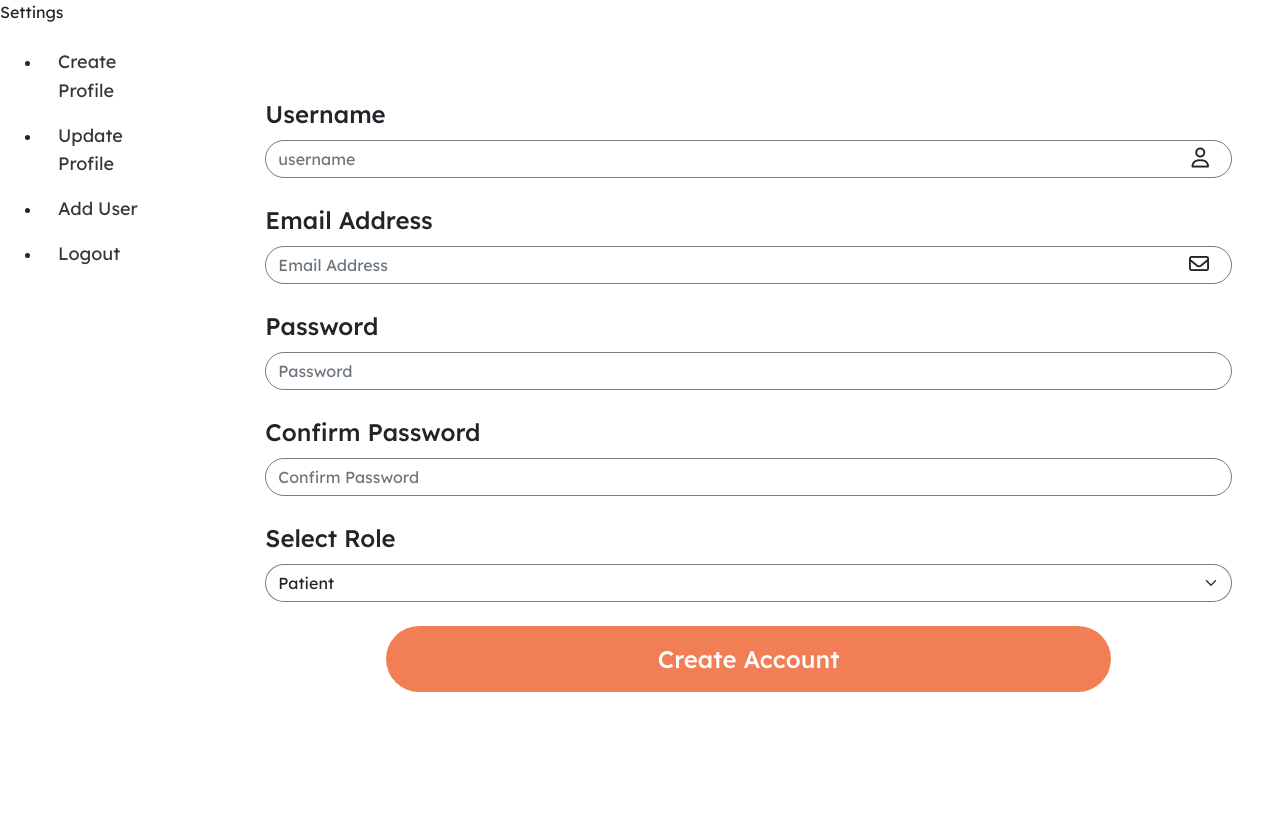
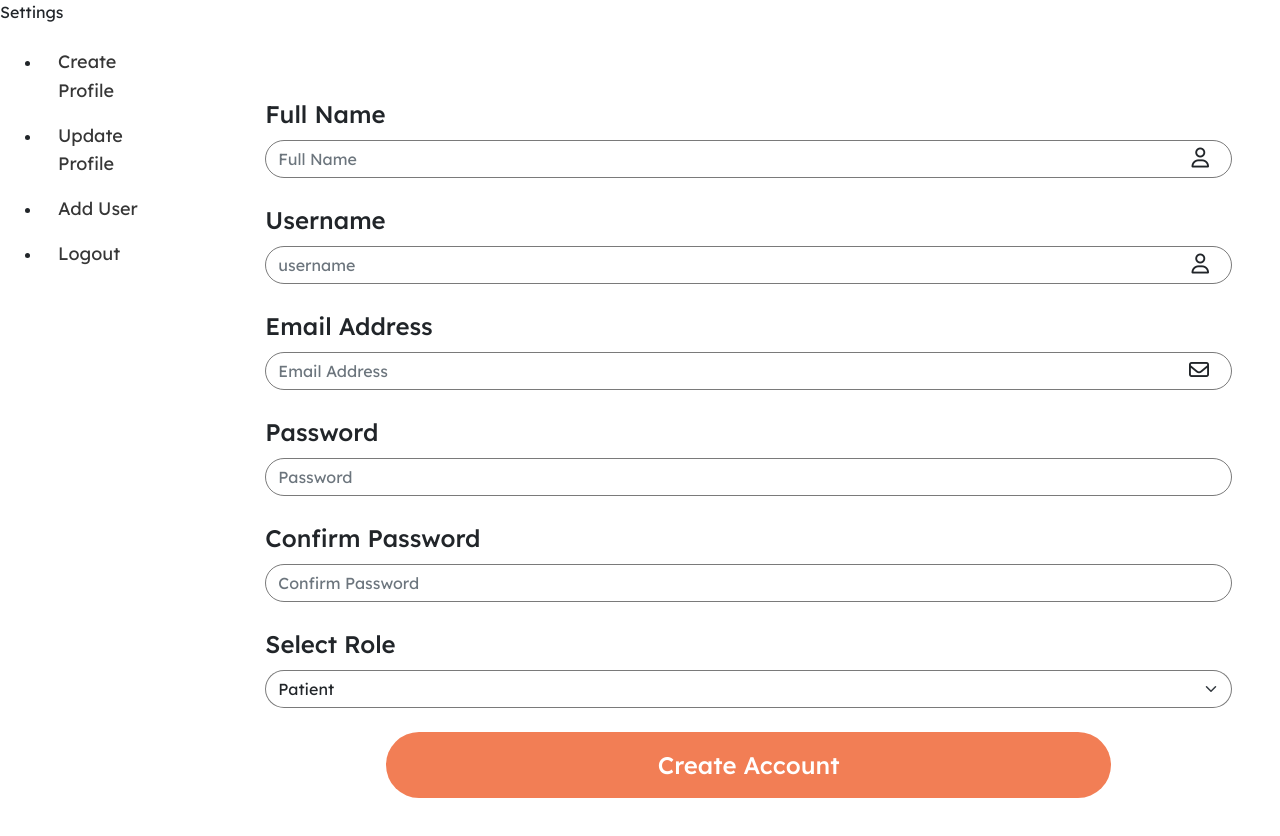
Before and after one commit to rjibon49/oasisCharity, a Next.js app: page /dashboard/user/adduser in a window 1280 px wide. Shown: the top 836 px of the page. Before the commit the page ends 800 px from the top, so only its background shows below. Built offline with nearby package versions, Linux system fonts and the light colour scheme; no server answers.

Commit message:
update registration form

```diff
--- a/components/Header.js
+++ b/components/Header.js
@@ -89,7 +89,7 @@ const Header = () => {
                                     </li>
                                     {console.log('User Data:', user)}
                                     {user && (
-                                        <li className="fw-bold nav-item text-center">{user.DoctorProfile.name}</li>
+                                        <li className="fw-bold nav-item text-center">{user.name}</li>
                                         )}
 
                                     <li className="nav-item">
--- a/pages/dashboard/user/adduser/index.js
+++ b/pages/dashboard/user/adduser/index.js
@@ -20,6 +20,7 @@ const Index = () => {
         />
 
     const [formData, setFormData] = useState({
+        name: '',
         username: '',
         email: '',
         password: '',
@@ -39,11 +40,12 @@ const Index = () => {
 
           if (response && response.status && response.status >= 200 && response.status < 300) {
             setFormData({
+              name: '',
               username: '',
               email: '',
               password: '',
               confirmPassword: '',
-              role: 'Patient', // Reset the role to 'Patient' after successful registration
+              role: 'patient', // Reset the role to 'Patient' after successful registration
             });
             // Other actions after successful registration
             toast.success('Registration Successful');
@@ -78,6 +80,11 @@ const Index = () => {
                     <div className='my-5'>
                         <div>
                             <form className="row g-4 p-5" onSubmit={handleSubmit}>
+                                <div className="col-md-12 position-relative">
+                                    <label htmlFor="name" className='text24 mb-2'>Full Name</label>
+                                    <input type="text" className="form-control" id='name' placeholder="Full Name" name="name" value={formData.name} onChange={handleChange} />
+                                    <i className="fa-regular fa-user iconPosition"></i>
+                                </div>
                                 <div className="col-md-12 position-relative">
                                     <label htmlFor="userName" className='text24 mb-2'>Username</label>
                                     <input type="text" className="form-control" id='userName' placeholder="username" name="username" value={formData.username} onChange={handleChange} />
```
Also changed, not shown: components/Registration/RegistrationComponent.js (+7 -0 lines).
